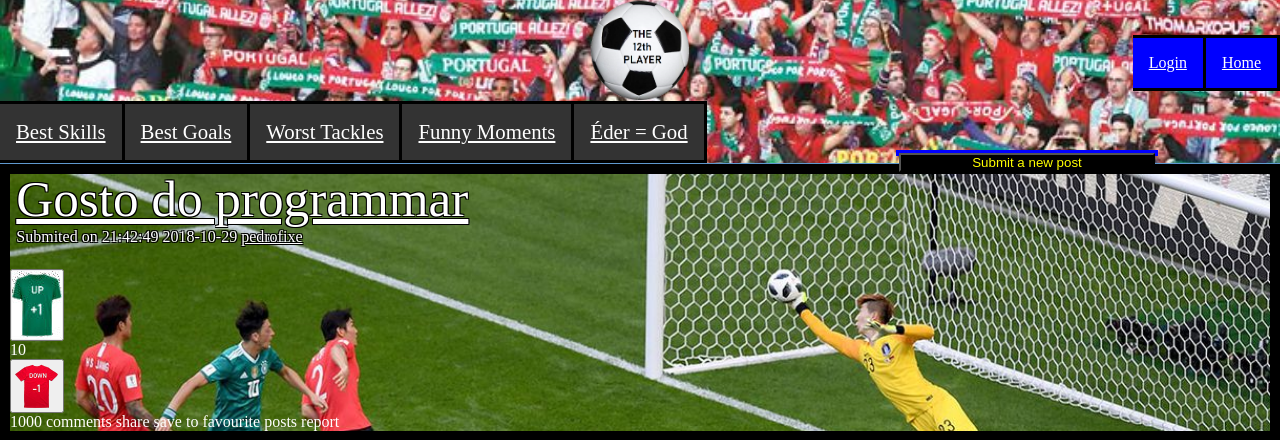
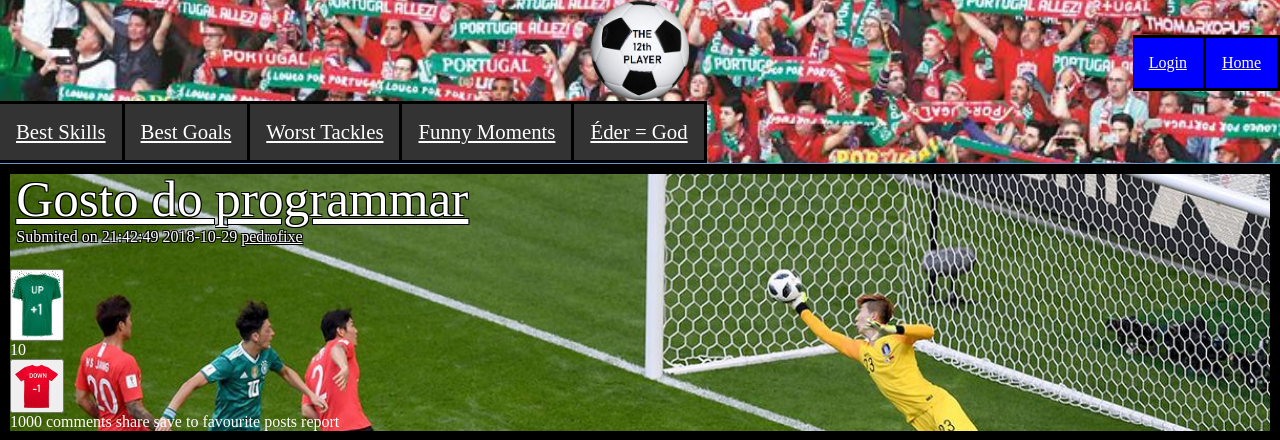
Before and after one commit to pedrovfranco/FEUP-LTW, a PHP site: page /posts.php in a window 1280 px wide. Shown: the top 440 px of the page. Run offline with PHP 8.4, Linux system fonts and the light colour scheme; data comes from the database, SQL or seed files in the repository.

Commit message:
fixed button on php

```diff
--- a/posts.php
+++ b/posts.php
@@ -56,13 +56,12 @@
 						<li><a href="index.php">Home</a></li>
 						<li><a href="logout.php">Logout</a></li>
 						<li><a href="profile.html">Profile</a></li>
-					<?php endif; ?>
-
 				</ul>
 			</div>
 			<form class="submitButton" action="indextopost.php">
 				<input type="submit" value="Submit a new post">
 			</form>
+		<?php endif; ?>
 		</div>
 	</nav>
 	     <!-- <div class="backgroundTactics">
--- a/style.css
+++ b/style.css
@@ -456,6 +456,7 @@ footer
 	border-width: thin;
 	position: relative;
 	align-items: left;
+	background-attachment: scroll;
 }
 
 .post
@@ -640,13 +641,15 @@ nav ul li{
 	margin-right: auto;
 	background-color: black;
 	color: yellow;
-	width: 20%;
-	position: fixed;
+	width: 100%;
+	position: absolute;
 	text-align: center;
+	background-attachment: scroll;
 }
 
 .submitButton
 {
+		background-attachment: scroll;
 	position: absolute;
 	background-color: black;
 	color: white;
```
